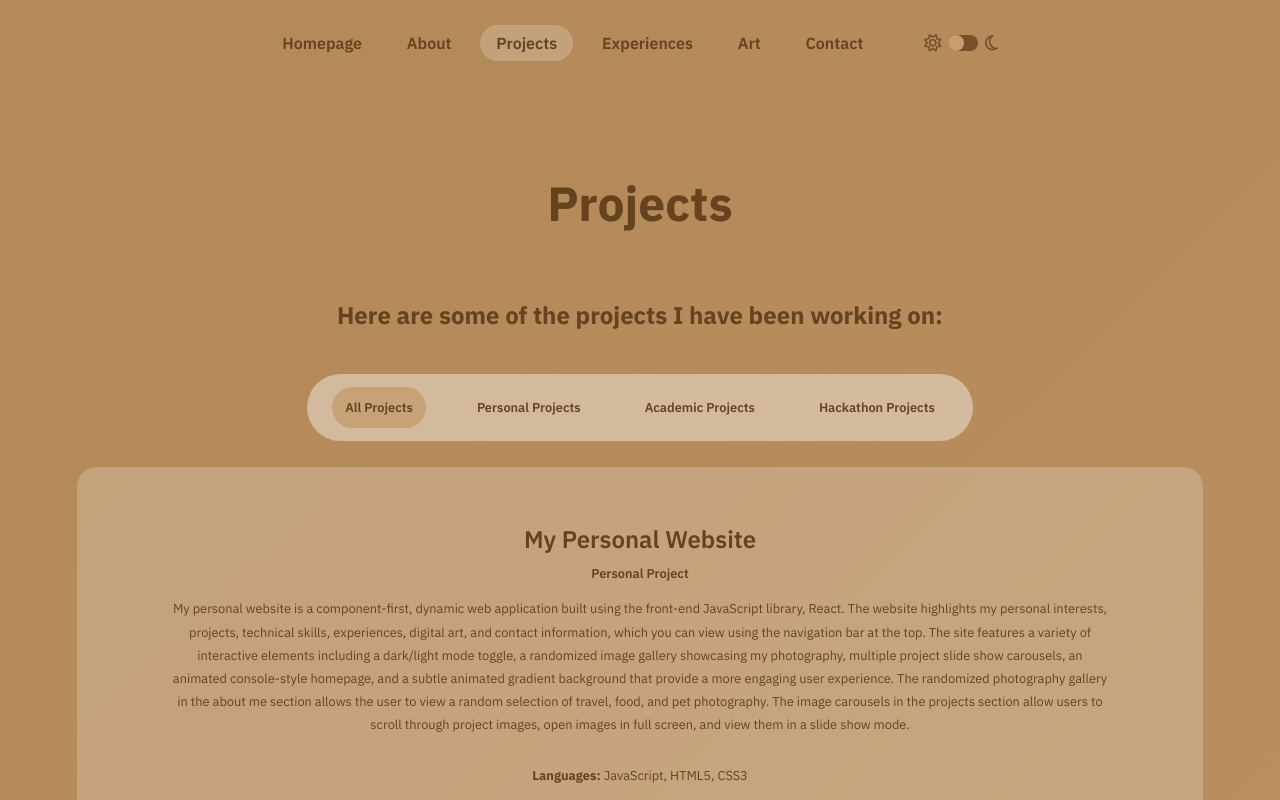
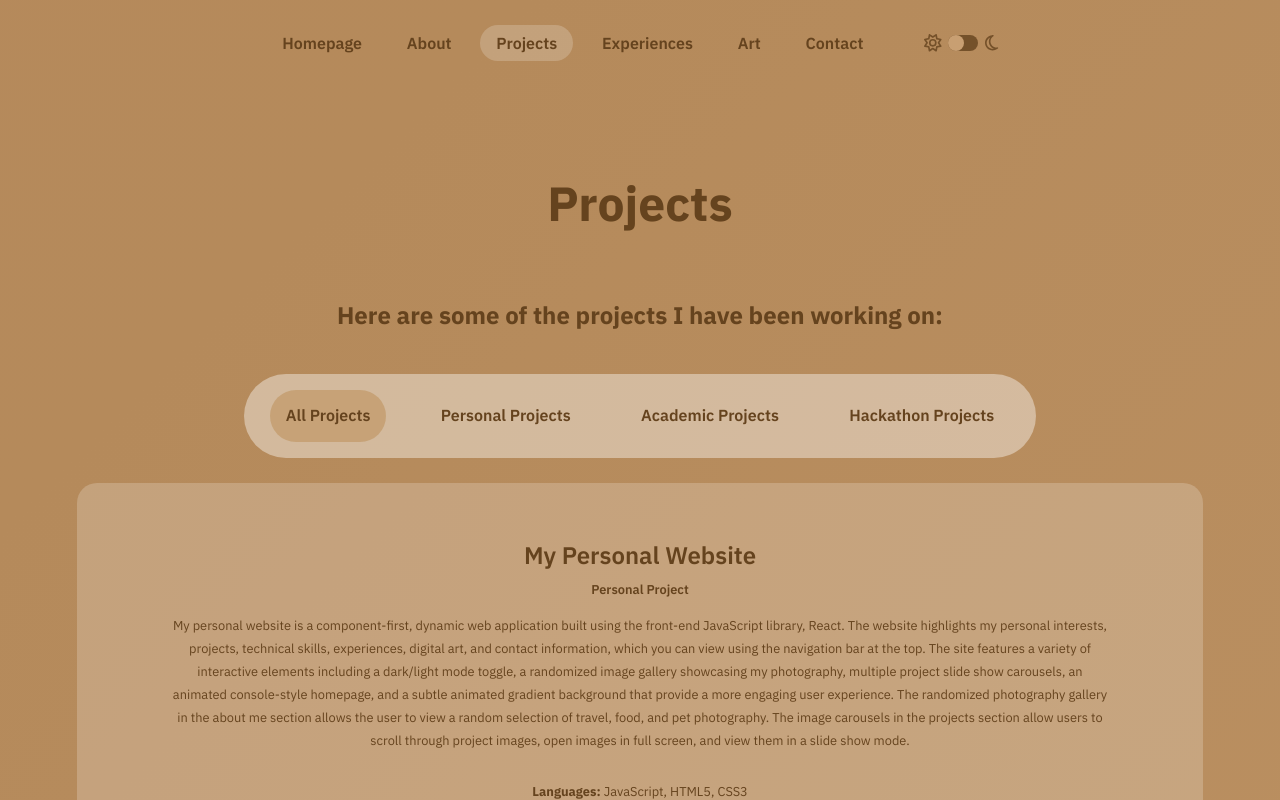
Before and after one commit to steph-xue/portfolio, a React (Vite) app: page /projects in a window 1280 px wide. Shown: the top 800 px of the page. Built offline with nearby package versions, Linux system fonts and the light colour scheme.

Commit message:
adjust small font

```diff
--- a/src/style.scss
+++ b/src/style.scss
@@ -153,7 +153,7 @@ a {
 }
 
 .navbar-list {
-    font-size: var(--fs-xs);
+    font-size: var(--fs-s);
 	font-weight: var(--fw-med);
 	list-style: none;
     display: flex;
@@ -863,7 +863,7 @@ a {
 }
 
 .projects-nav-link {
-	font-size: var(--fs-xs);
+	font-size: var(--fs-s);
 	font-weight: var(--fw-med);
 	line-height: 1.2em;
 	cursor: pointer;
@@ -881,13 +881,13 @@ a {
 
 @media (min-width: 400px) {
 	.projects-nav-link {
-		font-size: var(--fs-s);
+		font-size: var(--fs-m);
 	}
 }
 
 @media (min-width: 800px) {
 	.projects-nav-link {
-		font-size: var(--fs-m);
+		font-size: var(--fs-ml);
 	}
 }
 
@@ -1014,7 +1014,7 @@ a {
 }
 
 .project-github, .project-link, .devpost-link {
-	font-size: var(--fs-xs);
+	font-size: var(--fs-s);
 }
 
 .project-languages, .project-additional-info2 {
@@ -1213,7 +1213,7 @@ a {
 }
 
 .experiences-nav-link {
-	font-size: var(--fs-xs);
+	font-size: var(--fs-s);
 	font-weight: var(--fw-med);
 	line-height: 1.2em;
 	cursor: pointer;
```
